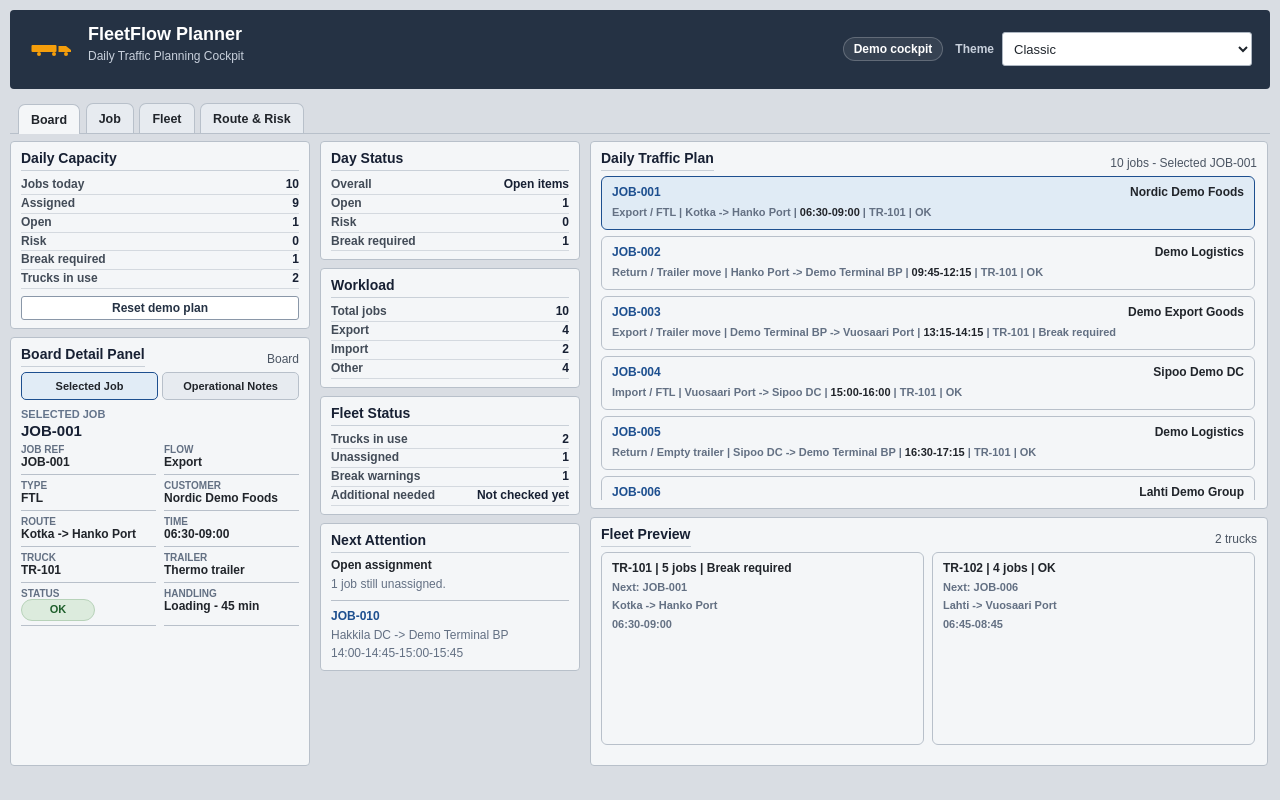
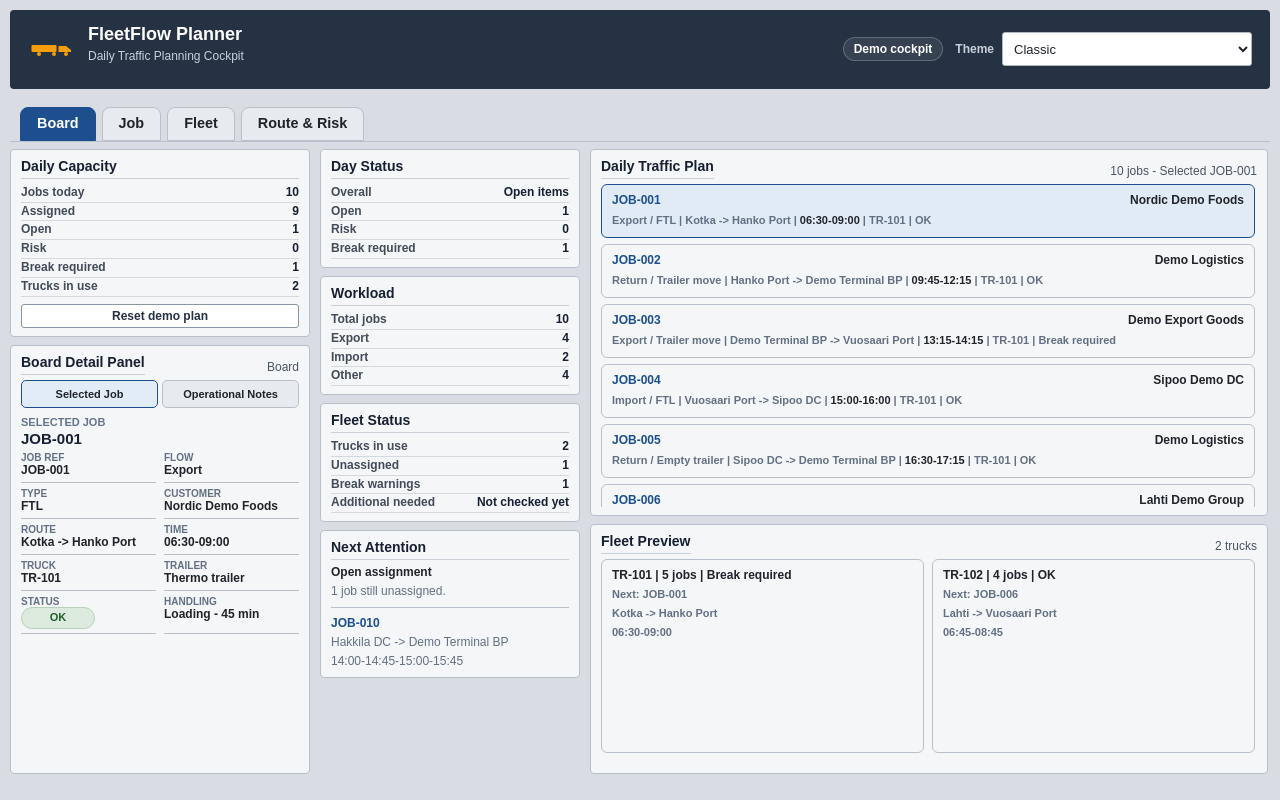
Before and after one commit to Vode72/fleetflow-planner, a React (Vite) app: page / in a window 1280 px wide. Built offline with nearby package versions, Linux system fonts and the light colour scheme.

Commit message:
Fix main tab hover styling

```diff
--- a/src/App.css
+++ b/src/App.css
@@ -1121,33 +1121,69 @@ dd {
 /* --- Step 6.2: Fleet Timeline & Workspace Tabs --- */
 .workspace-tabs {
   display: flex;
-  gap: 0.35rem;
-  padding: 0.4rem 0.5rem 0;
+  align-items: flex-end;
+  gap: 6px;
+  padding: 10px 10px 0;
   border-bottom: 1px solid var(--border);
 }
 
-.workspace-tab {
+.workspace-tabs .workspace-tab {
+  width: auto;
+  height: auto;
   border: 1px solid var(--border);
-  border-bottom: none;
+  border-bottom-color: var(--border);
   background: var(--panel-header);
   color: var(--text-main);
-  padding: 0.38rem 0.75rem;
-  border-radius: 7px 7px 0 0;
-  font-size: 0.78rem;
-  font-weight: 600;
+  padding: 8px 16px;
+  border-radius: 8px 8px 0 0;
   cursor: pointer;
-}
-
-.workspace-tab:hover {
+  font-size: 0.9rem;
+  font-weight: 700;
+  line-height: 1.1;
+  box-shadow: none;
+}
+
+.workspace-tabs .workspace-tab:hover {
+  background: var(--panel-bg);
   border-color: var(--accent);
-}
-
-.workspace-tab.active {
+  color: var(--text-main);
+}
+
+.workspace-tabs .workspace-tab.active {
+  background: var(--accent);
+  border-color: var(--accent);
+  color: #fff;
+  font-weight: 800;
+  position: static;
+}
+
+.workspace-tabs .workspace-tab.active:hover {
+  background: var(--accent);
+  border-color: var(--accent);
+  color: #fff;
+}
+
+.app.light .workspace-tabs .workspace-tab,
+.app.dark .workspace-tabs .workspace-tab {
+  background: var(--panel-header);
+  border-color: var(--border);
+  color: var(--text-main);
+}
+
+.app.light .workspace-tabs .workspace-tab:hover,
+.app.dark .workspace-tabs .workspace-tab:hover {
   background: var(--panel-bg);
-  color: var(--text-main);
-  font-weight: 800;
-  position: relative;
-  top: 1px;
+  border-color: var(--accent);
+  color: var(--text-main);
+}
+
+.app.light .workspace-tabs .workspace-tab.active,
+.app.light .workspace-tabs .workspace-tab.active:hover,
+.app.dark .workspace-tabs .workspace-tab.active,
+.app.dark .workspace-tabs .workspace-tab.active:hover {
+  background: var(--accent);
+  border-color: var(--accent);
+  color: #fff;
 }
 
 .workspace-view {
```
Also changed, not shown: FLEETFLOW_PLANNER_KONTEKSTI/KONTEKSTI.md (+41 -0 lines).
